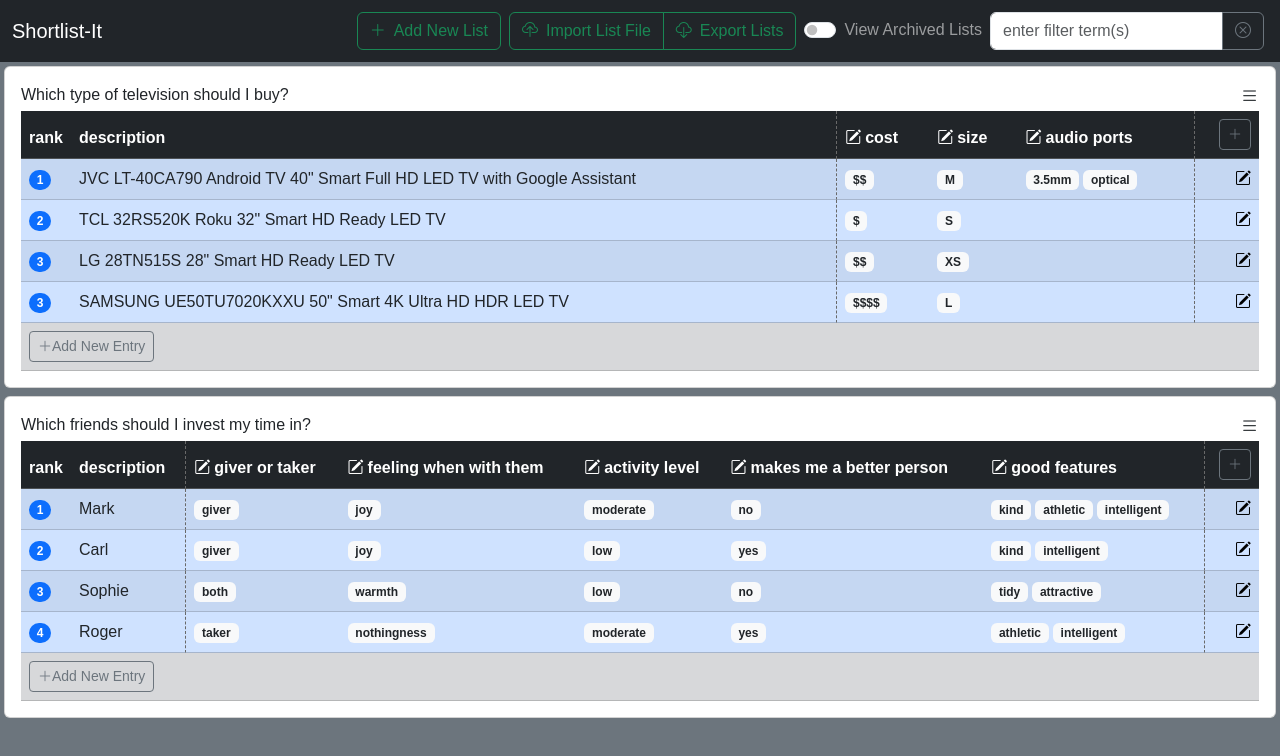
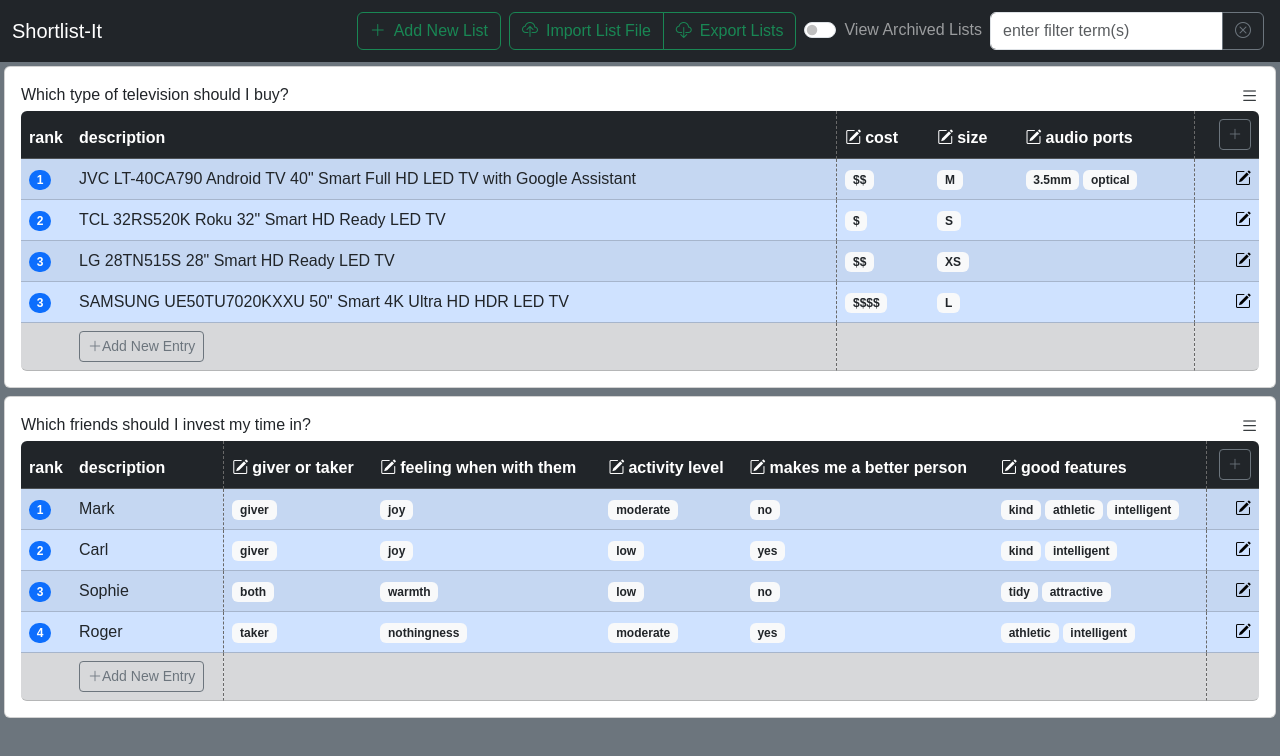
Before and after one commit to bicarbon8/shortlist-it, a React app: page / in a window 1280 px wide. Shown: the top 756 px of the page. Built offline with nearby package versions, Linux system fonts and the light colour scheme.

Commit message:
checkpoint

```diff
--- a/src/components/shortlist-it-list-body.tsx
+++ b/src/components/shortlist-it-list-body.tsx
@@ -13,12 +13,15 @@
 function AddEntryButton(props: ShortlistItListBodyProps) {
     return (
         <tr className="table-secondary">
-            <td colSpan={3 + props.list.criteria.length}>
-                <Button size="sm" variant="outline-secondary" className="sticky-horizontal" onClick={() => addNewEntry(props.list.id, props.stateMgr)}>
+            <td> &nbsp; </td>
+            <td>
+                <Button size="sm" variant="outline-secondary" className="sticky-horizontal text-nowrap" onClick={() => addNewEntry(props.list.id, props.stateMgr)}>
                     <BootstrapIcon icon="plus-lg" />
                     Add New Entry
                 </Button>
             </td>
+            {(props.list.criteria.length > 0) && <td colSpan={props.list.criteria.length} className="d-none d-sm-table-cell"> &nbsp; </td>}
+            <td className="table-fixed-right-col"> &nbsp; </td>
         </tr>
     );
 }
--- a/src/index.css
+++ b/src/index.css
@@ -37,6 +37,18 @@
   border-collapse: separate;
   border-spacing: 0px;
 }
+table thead tr:first-child th:first-child {
+  border-top-left-radius: 6px;
+}
+table thead tr:first-child th:last-child {
+  border-top-right-radius: 6px;
+}
+table tbody tr:last-child td:first-child {
+  border-bottom-left-radius: 6px;
+}
+table tbody tr:last-child td:last-child {
+  border-bottom-right-radius: 6px;
+}
 .table-fixed-2-cols td:first-child, th:first-child {
   position: -webkit-sticky;
   position: sticky;
```
